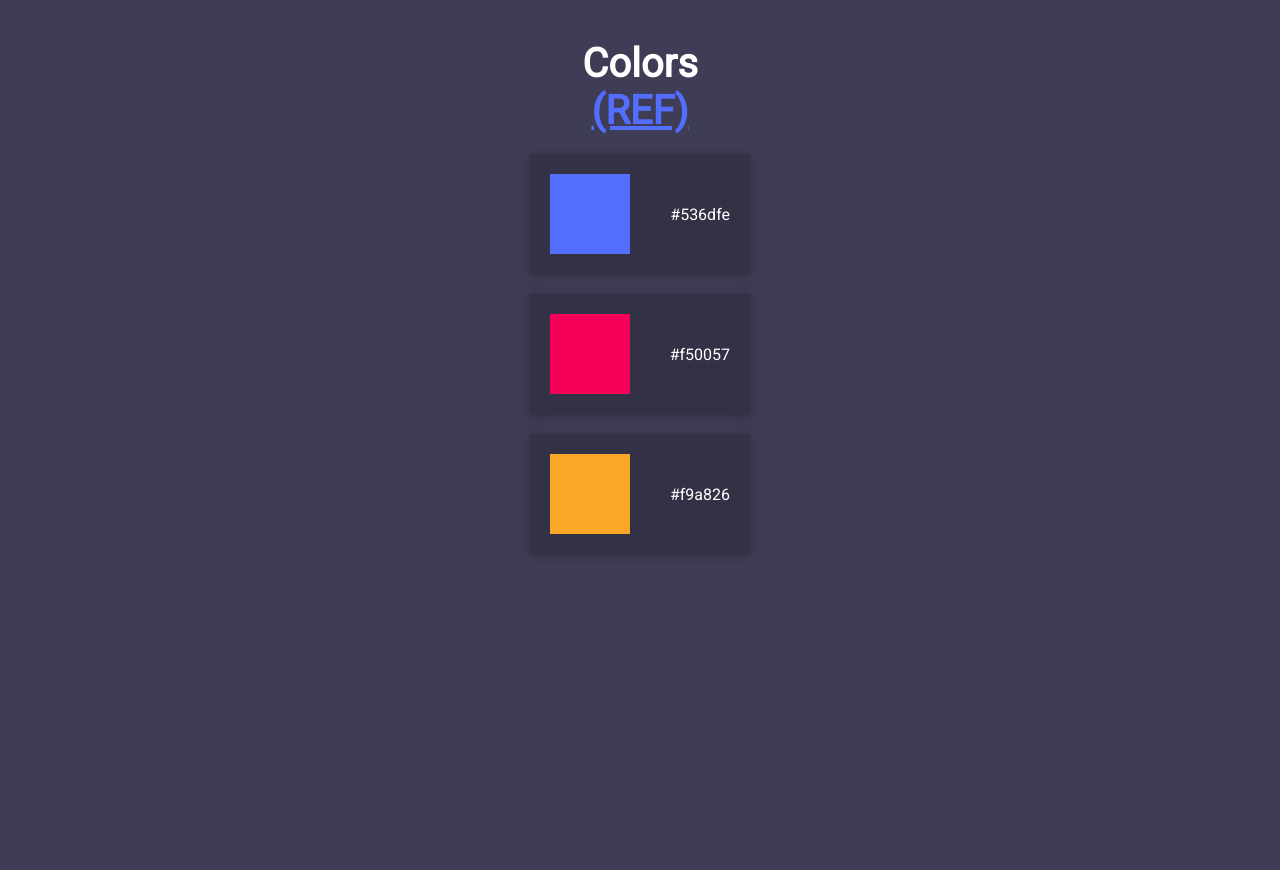
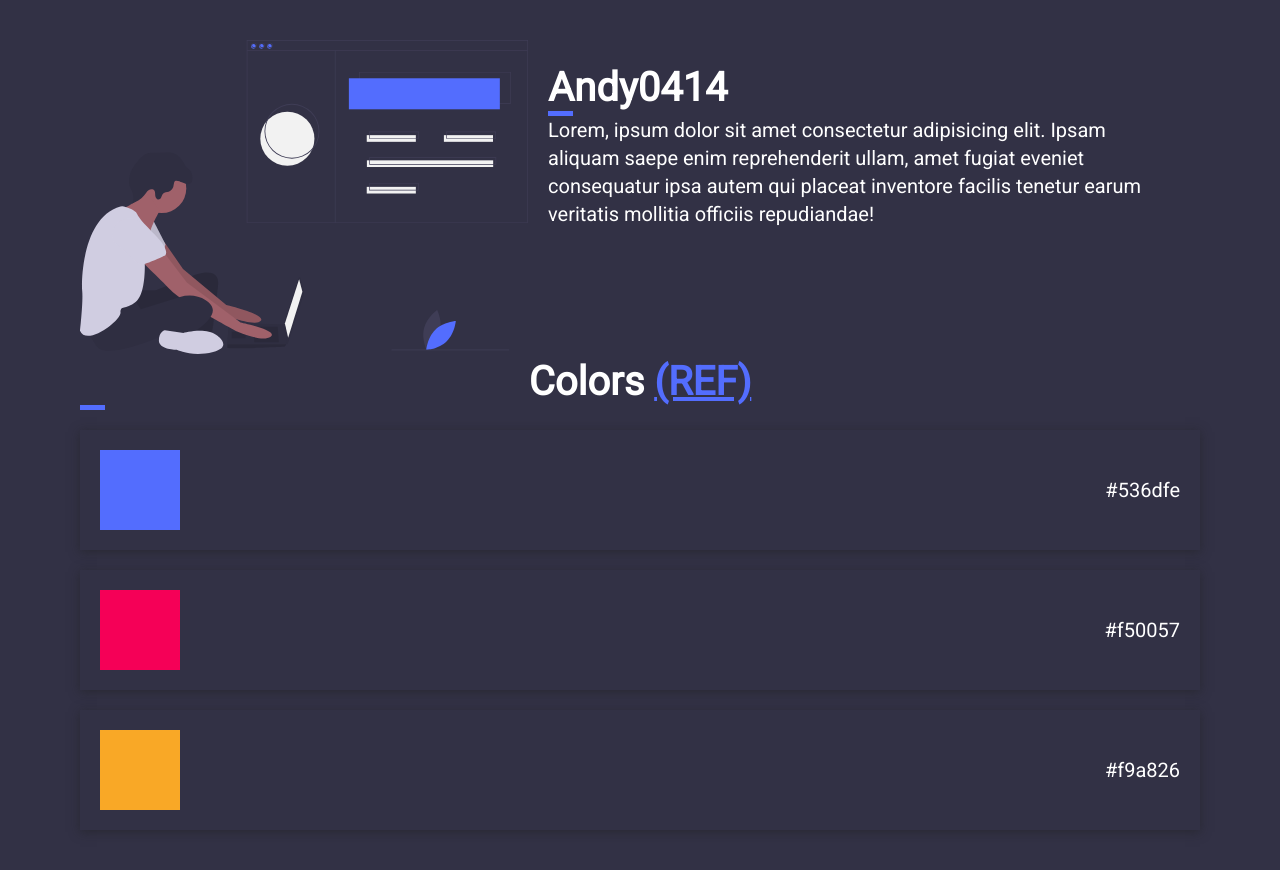
Before and after one commit to Andy-0414/andy0414.com, a Vue app: page / in a window 1280 px wide. Shown: the top 870 px of the page. Before the commit the page ends 800 px from the top, so only its background shows below. Built offline with nearby package versions, Linux system fonts and the light colour scheme.

Commit message:
Update content box

```diff
--- a/src/main.scss
+++ b/src/main.scss
@@ -10,6 +10,13 @@ $deep-background-color: #323145;
 	box-sizing: border-box;
 
 	font-family: "Roboto";
+
+	line-height: 1.4;
+}
+html {
+	font-size: 20px;
+	background-color: $deep-background-color;
+	color: white;
 }
 :link {
 	color: $main-color;
@@ -17,7 +24,31 @@ $deep-background-color: #323145;
 :visited {
 	color: #aaaaaa;
 }
-body {
-	background-color: $background-color;
-	color: white;
+
+h1 {
+	font-size: 2em;
+
+	position: relative;
 }
+h1::before {
+	content: "";
+	position: absolute;
+	left: 0;
+	bottom: 0;
+	width: 25px;
+	height: 5px;
+	background-color: $main-color;
+}
+h2 {
+	font-size: 1.5em;
+}
+h3 {
+	font-size: 1.25em;
+}
+h4 {
+	font-size: 1em;
+}
+
+p {
+	font-size: 1em;
+}
--- a/src/views/Main.vue
+++ b/src/views/Main.vue
@@ -1,8 +1,16 @@
 <template>
-	<div class="main">
+	<section class="main">
+		<article class="head">
+			<img src="@/assets/undraw_web_developer_p3e5.svg" class="head__img" />
+			<div class="head__content">
+				<h1>Andy0414</h1>
+				<p>Lorem, ipsum dolor sit amet consectetur adipisicing elit. Ipsam aliquam saepe enim reprehenderit ullam, amet fugiat eveniet consequatur ipsa autem qui placeat inventore facilis tenetur earum veritatis mollitia officiis repudiandae!</p>
+			</div>
+		</article>
+
 		<h1 class="color-title">
 			Colors
-			<a href="https://undraw.co/illustrations">(REF)</a>
+			<a href="https://undraw.co/illustrations" target="_blank">(REF)</a>
 		</h1>
 		<section class="color-item">
 			<div class="color-item__color color1"></div>
@@ -16,7 +24,7 @@
 			<div class="color-item__color color3"></div>
 			<div class="color-item__content">#f9a826</div>
 		</section>
-	</div>
+	</section>
 </template>
 
 <script>
@@ -25,10 +33,23 @@ export default {};
 
 <style lang="scss">
 .main {
-	width: 300px;
+	width: 100%;
+	max-width: 1200px;
 	margin: 0 auto;
 	padding: 40px;
 }
+
+.head {
+    width: 100%;
+    display: flex;
+	.head__img {
+		width: 40%;
+    }
+    .head__content{
+        padding: 20px;
+    }
+}
+
 .color-title {
 	font-size: 40px;
 	text-align: center;
```
Also changed, not shown: src/assets/undraw_web_developer_p3e5.svg (added).
